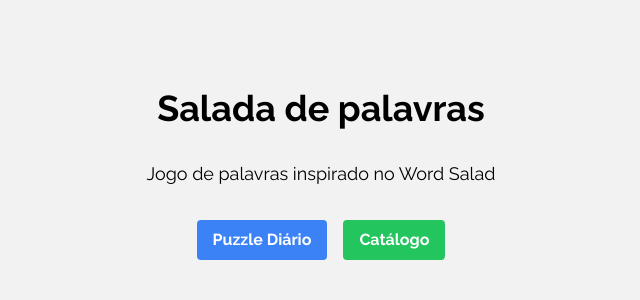
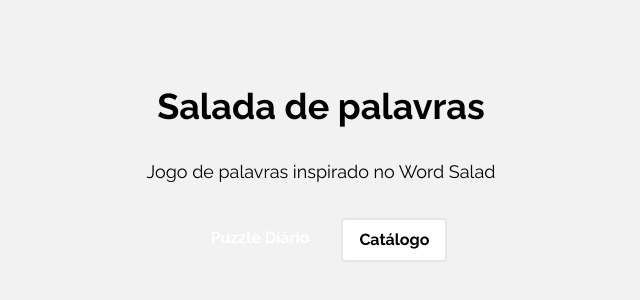
Before and after one commit to hugons/salada, a Next.js app: page / in a window 1280 px wide. Shown: the part 226-526 px from the top of the page, without its empty margins (319-959 px from the left). Built offline with nearby package versions, Linux system fonts and the light colour scheme.

Commit message:
refactor: Remove redundant font-cairo class from h1

```diff
--- a/src/app/page.tsx
+++ b/src/app/page.tsx
@@ -6,10 +6,10 @@ export default function Home() {
       <h1 className="text-4xl font-bold mb-8">Salada de palavras</h1>
       <p className="text-lg mb-8">Jogo de palavras inspirado no Word Salad</p>
       <div className="flex gap-4">
-        <Link href="/diario" className="bg-blue-500 hover:bg-blue-700 text-white font-bold py-2 px-4 rounded">
+        <Link href="/diario" className="bg-emerald hover:bg-mint hover:text-emerald text-white font-bold py-2 px-4 rounded">
           Puzzle Diário
         </Link>
-        <Link href="/catalogo" className="bg-green-500 hover:bg-green-700 text-white font-bold py-2 px-4 rounded">
+        <Link href="/catalogo" className="bg-white text-emerald border-2 border-emerald hover:bg-mint hover:text-emerald font-bold py-2 px-4 rounded">
           Catálogo
         </Link>
       </div>
```
